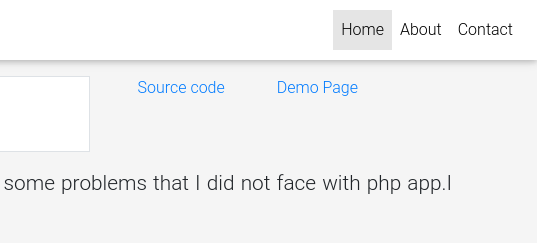
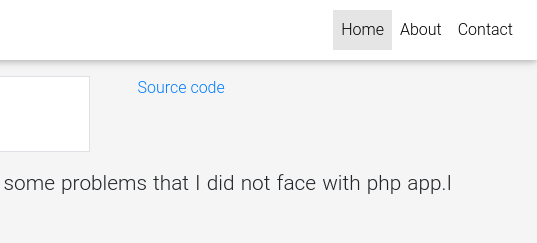
Before and after one commit to onlinesatish/angularjs, a plain HTML site: page index.html in a window 1280 px wide. Shown: the top 243 px of the page, 743-1280 px from the left. Drawn offline with nearby package versions, Linux system fonts and the light colour scheme; some packages are replaced by stand-ins of ours.

Commit message:
Update home.html

```diff
--- a/partials/home.html
+++ b/partials/home.html
@@ -4,7 +4,6 @@
 		<img src="{{brandImg}}" >
 	</div>
 	<p><a class="mx-5" href="https://github.com/onlinesatish/AngularJS-Project" >Source code</a>
-	<a href="https://onlinesatish.github.io/AngularJS-Project/" >Demo Page</a>
 	</p><br>
 </div>
 <div class="container" >
```
